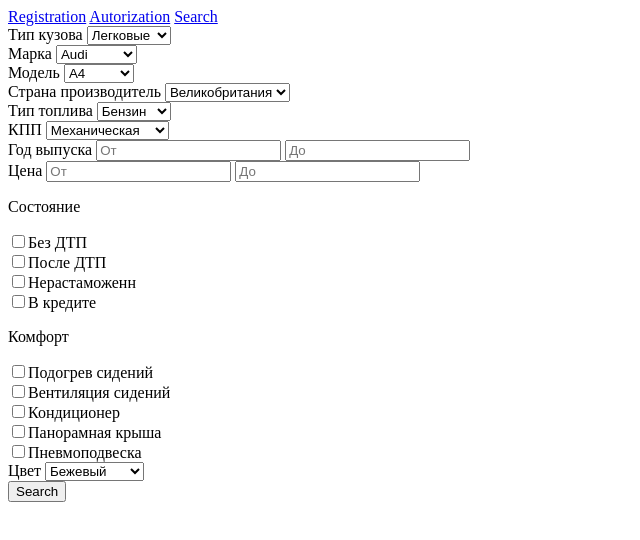
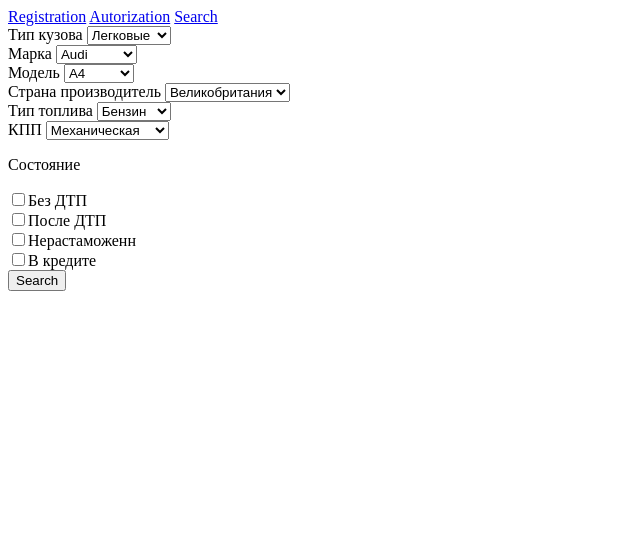
Before and after one commit to Denisbers/homework, a plain HTML site: page search.html in a window 1280 px wide. Shown: the whole page, without its empty margins (0-640 px from the left). Drawn offline with Linux system fonts and the light colour scheme.

Commit message:
update files #2

```diff
--- a/search.html
+++ b/search.html
@@ -76,18 +76,6 @@
                         <option value="automatic">Автоматическая</option>
                     </select>
                 </div>
-                <!--Год выпуска-->
-                <div>
-                    <label for="year">Год выпуска</label>
-                    <input id="year" name="fromyear" type="number" placeholder="От">
-                    <input name="beforeyear" type="number" placeholder="До">
-                </div>
-                <!--Цена-->
-                <div>
-                    <label for="price">Цена</label>
-                    <input name="fromprice" id="price" type="number" placeholder="От">
-                    <input name="beforeprice" type="number" placeholder="До">
-                </div>
                 <!--Состояние-->
                 <div>
                     <p>Состояние</p>
@@ -104,46 +92,6 @@
                         <input name="credi" type="checkbox" id="credi"><label for="credi">В кредите</label>
                     </div>
                 </div>
-                <!--Комфорт-->
-                <div>
-                    <p>Комфорт</p>
-                    <div>
-                        <div>
-                            <input name="hseats" type="checkbox" id="hseats"><label for="hseats">Подогрев
-                                сидений</label>
-                        </div>
-                        <div>
-                            <input name="vseats" type="checkbox" id="vseats"><label for="vseats">Вентиляция
-                                сидений</label>
-                        </div>
-                        <div>
-                            <input name="ac" type="checkbox" id="ac"><label for="ac">Кондиционер</label>
-                        </div>
-                        <div>
-                            <input name="sunroof" type="checkbox" id="sunroof"><label for="sunroof">Панорамная
-                                крыша</label>
-                        </div>
-                        <div>
-                            <input name="airs" type="checkbox" id="airs"><label for="airs">Пневмоподвеска</label>
-                        </div>
-                    </div>
-                </div>
-                <!--Цвет-->
-                <div>
-                    <label for="colour">Цвет</label>
-                    <select id="colour" name="colour">
-                        <option value="beige">Бежевый</option>
-                        <option value="black">Черный</option>
-                        <option value="navy">Синий</option>
-                        <option value="brown">Коричневый</option>
-                        <option value="green">Зеленый</option>
-                        <option value="orange">Оранжевый</option>
-                        <option value="violet">Фиолетовый</option>
-                        <option value="red">Красный</option>
-                        <option value="white">Белый</option>
-                        <option value="yellow">Желтый</option>
-                    </select>
-                </div>
                 <div>
                     <button type="submit">Search</button>
                 </div>
```
Also changed, not shown: authorize.html (+1 -1 lines), index.html (+1 -1 lines).
